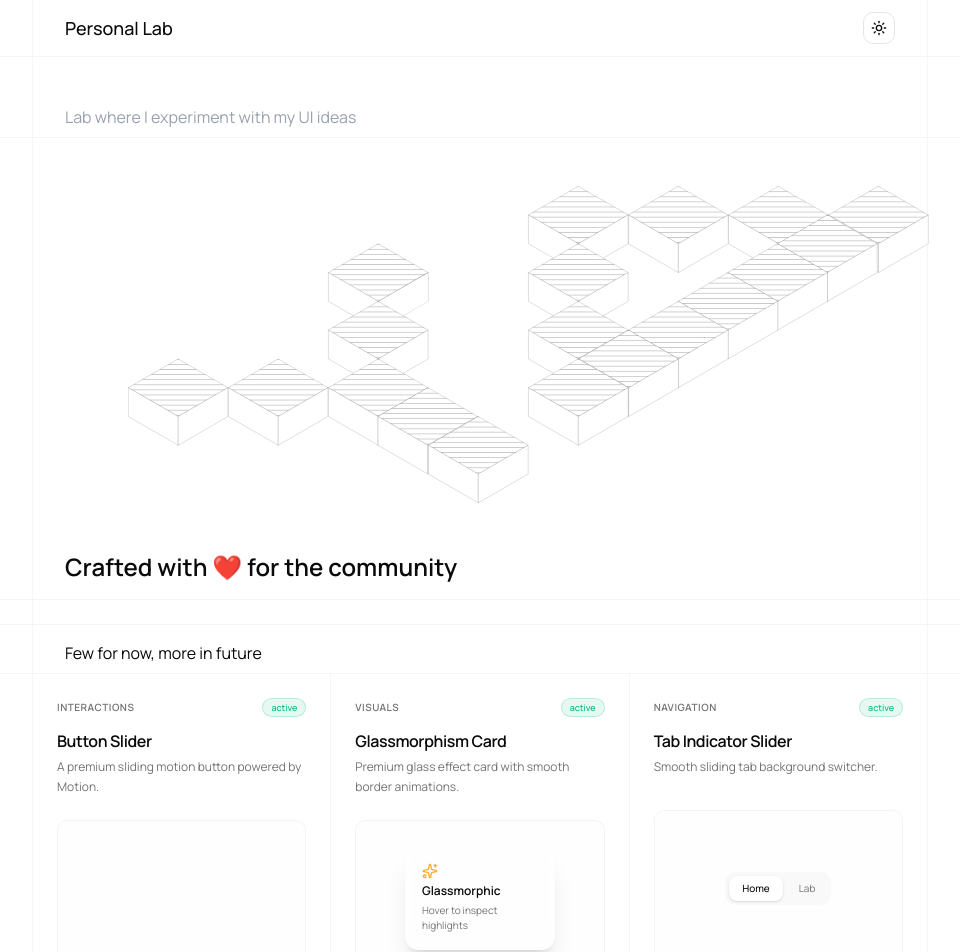
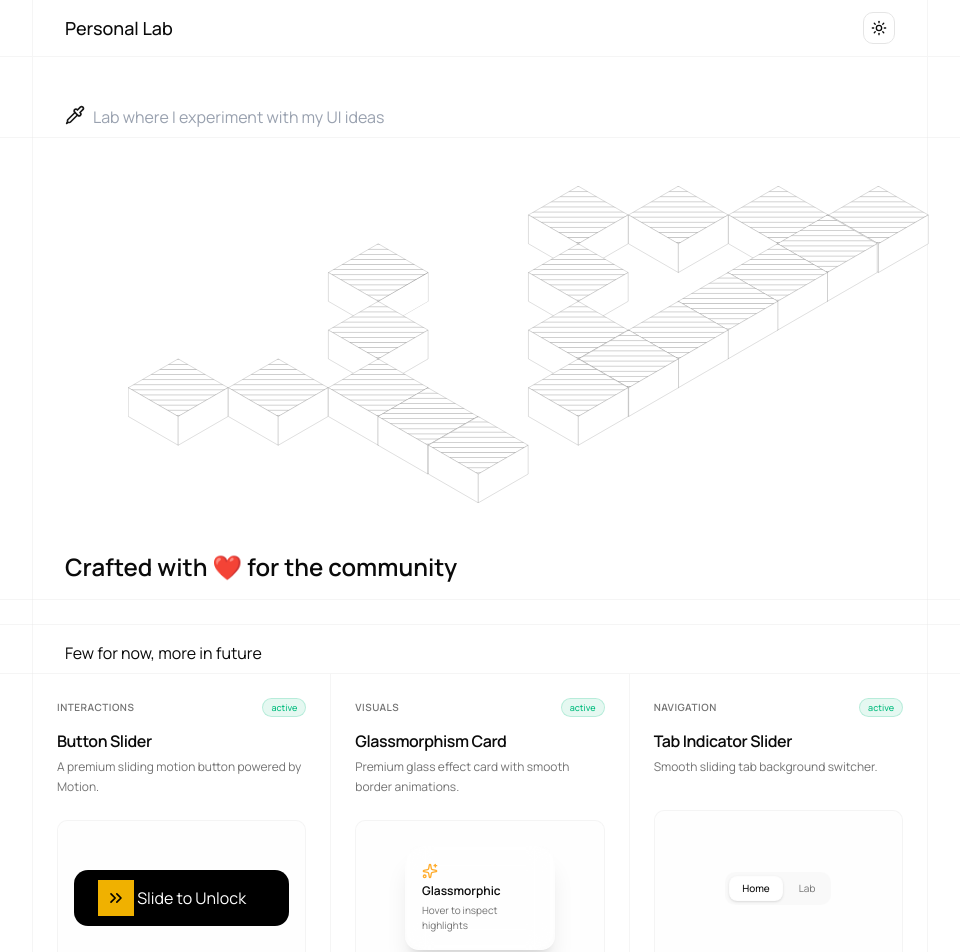
Before and after one commit to yashanand167/personal-lab, a Next.js app: page / in a window 1280 px wide. Shown: the top 952 px of the page, without its empty margins (160-1120 px from the left). Built offline with nearby package versions, Linux system fonts and the light colour scheme.

Commit message:
feat: add preview page and update SlideButton with drag-to-unlock functionality

```diff
--- a/app/page.tsx
+++ b/app/page.tsx
@@ -4,6 +4,7 @@ import Header from "@/components/Header"
 import { useState } from "react"
 import ComponentList from "@/components/ComponentList"
 import IsometricLogo from "@/components/IsometricLogo"
+import { Pipette } from "lucide-react"
 
 export default function Home() {
   const [isActive, setIsActive] = useState("list")
@@ -12,7 +13,8 @@ export default function Home() {
     <div className="flex flex-col min-h-screen">
       <Header />
       <main className="flex-1 max-w-4xl w-auto md:w-full mx-4 md:mx-auto border-x border-border/40">
-        <div className="pt-8 sm:pt-12 px-4 sm:px-8">
+        <div className="flex gap-2 pt-8 sm:pt-12 px-4 sm:px-8">
+          <Pipette className="w-5 h-5 text-primary" />
           <p className="text-gray-400 pb-2 text-sm sm:text-base">Lab where I experiment with my UI ideas</p>
         </div>
         <div className="w-screen relative left-1/2 -translate-x-1/2 border-t border-border/40" />
--- /dev/null
+++ b/app/previews/page.tsx
@@ -0,0 +1,10 @@
+"use client"
+
+
+export default function Previews() {
+  return (
+    <div>
+      <h1>Preview page</h1>
+    </div>
+  )
+}
--- a/components/Buttons/Slide-Button.tsx
+++ b/components/Buttons/Slide-Button.tsx
@@ -2,13 +2,58 @@
 
 import React, { useState } from "react"
 import { motion, useMotionValue, useTransform } from "motion/react"
-import { ArrowRight, Check } from "lucide-react"
+import { ArrowRight, Check, ChevronsRight } from "lucide-react"
 
 export default function SlideButton() {
+  const [done, setDone] = useState(false);
+
+  const x = useMotionValue(0);
+
+  const textOpacity = useTransform(
+    x,
+    [0, 120],
+    [1, 0]
+  )
+
+  const progress = useTransform(
+    x,
+    [0, 260],
+    ["#111", "#16a34a"]
+  )
 
   return (
-    <div>
+    <motion.div
+      className="relative flex items-center justify-center w-96 bg-black px-10 py-4 rounded-xl"
+    >
+      <motion.div
+        className="absolute left-6 bg-yellow-500 p-2"
+        style={{
+          x
+        }}
+        drag="x"
+        dragConstraints={{ left: 0, right: 260 }}
+        dragElastic={0}
+        dragTransition={{ bounceStiffness: 0 }}
+        onDragEnd={(e, info) => {
+          if (info.point.x > 260) {
+            setDone(true);
+          }
+        }}
+      >
+        <ChevronsRight className="w-5 h-5 text-black" />
+      </motion.div>
 
-    </div>
+      {!done && (
+        <motion.div className="pl-5">
+          <h1 className="text-white">Slide to Unlock</h1>
+        </motion.div>
+      )}
+
+      {done && (
+        <motion.div>
+          Successful
+        </motion.div>
+      )}
+    </motion.div>
   )
 }
```
Also changed, not shown: components/Header.tsx (line endings or trailing spaces).
